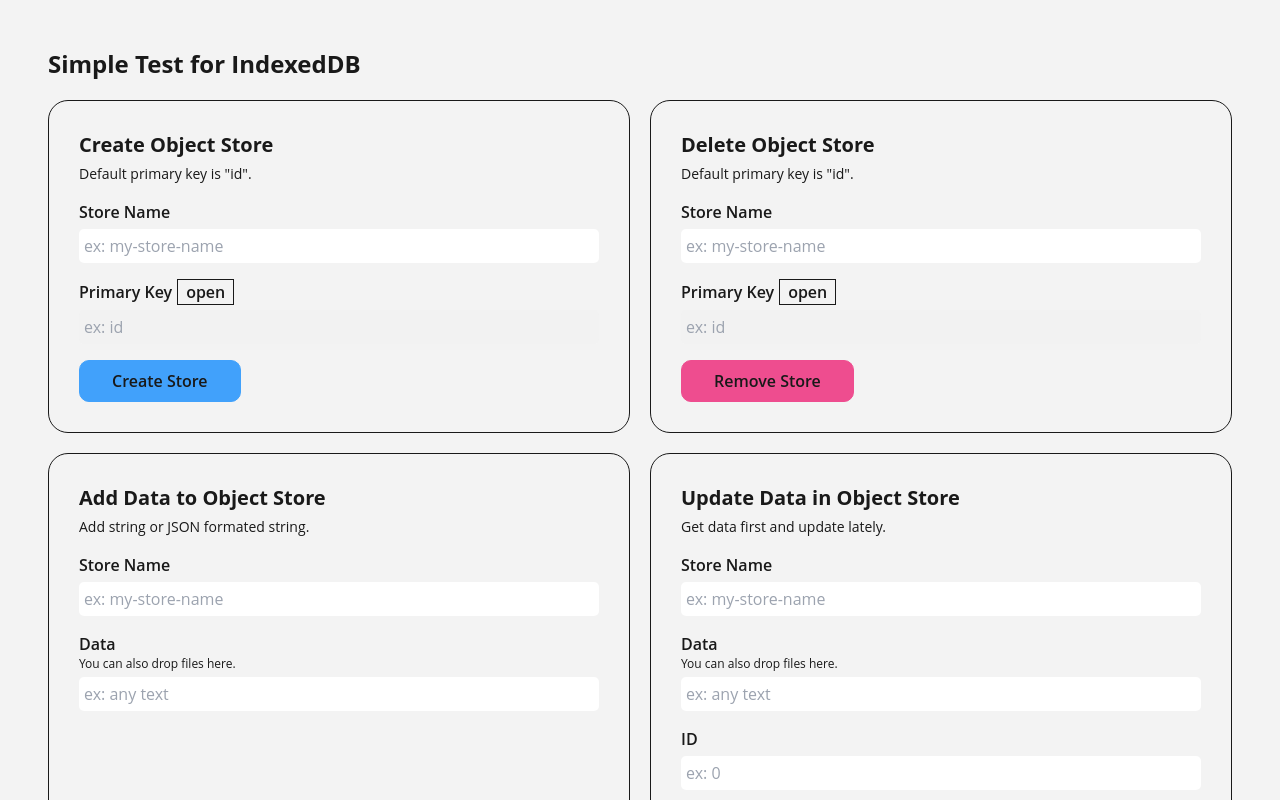
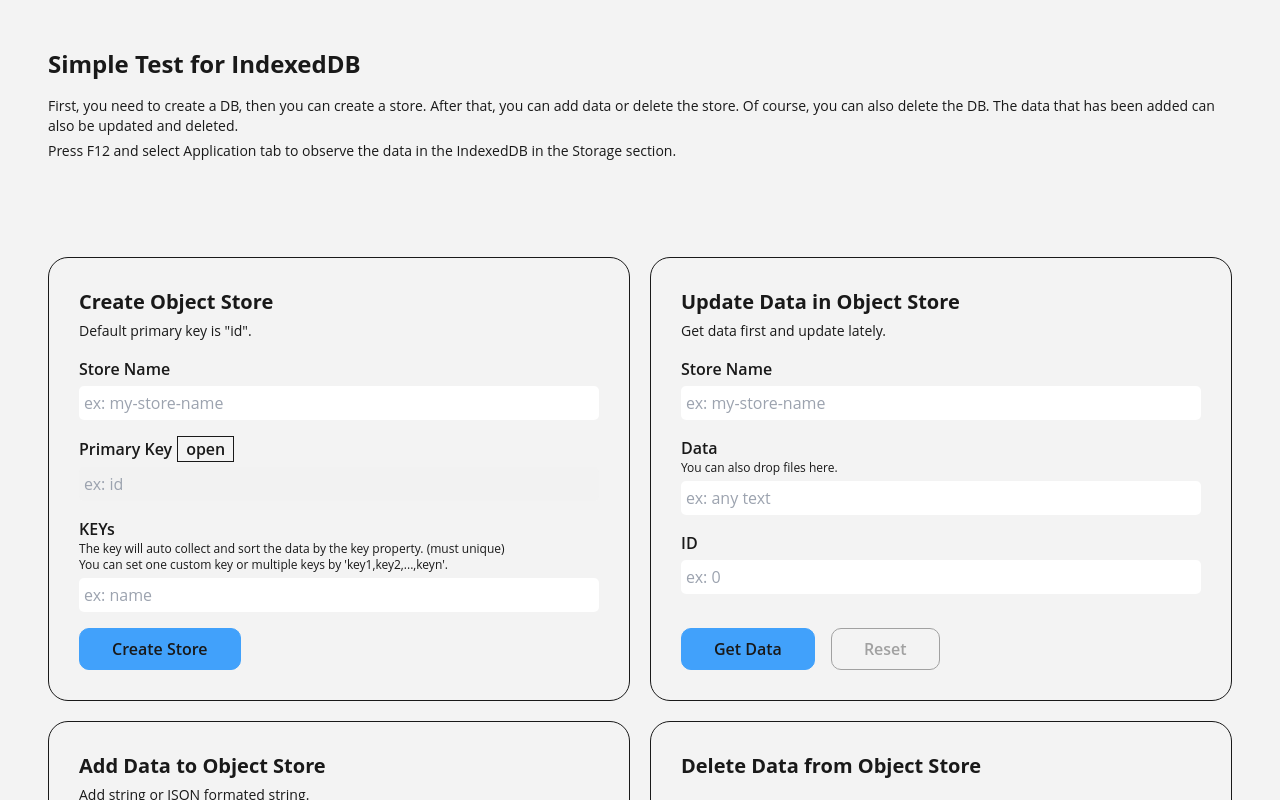
Before and after one commit to kwei/demoPages, a Next.js app in the folder my-app/: page /indexedDB in a window 1280 px wide. Shown: the top 800 px of the page. Built offline with nearby package versions, Linux system fonts and the light colour scheme.

Commit message:
feat: add createIndex

```diff
--- a/my-app/src/app/globals.css
+++ b/my-app/src/app/globals.css
@@ -42,6 +42,5 @@ body {
       rgb(var(--background-end-rgb))
     )
     rgb(var(--background-start-rgb));
-
   font-family: "Poppins", "Open Sans", Meiryo, 微軟正黑體, "MS UI Gothic", "MS PGothic", Arial, Helvetica, sans-serif !important;
 }
--- a/my-app/src/app/indexedDB/AddDataCard.tsx
+++ b/my-app/src/app/indexedDB/AddDataCard.tsx
@@ -40,7 +40,10 @@ export const AddDataCard = () => {
                     type = dataType.string
                 }
             }
-            dbHandler.addData(storeName, { value: convertedData, type })
+            dbHandler.addData(storeName, {
+                value: convertedData,
+                type
+            })
             .then(() => {
                 setToastTitle('Add Data')
                 setToastDesc('Success')
--- a/my-app/src/app/indexedDB/CreateStoreCard.tsx
+++ b/my-app/src/app/indexedDB/CreateStoreCard.tsx
@@ -9,6 +9,7 @@ import { useRef, useState } from "react"
 export const CreateStoreCard = () => {
     const storeNameRef = useRef<HTMLInputElement>(null)
     const storeKeyRef = useRef<HTMLInputElement>(null)
+    const keyRef = useRef<HTMLInputElement>(null)
     const [editKey, setEditKey] = useState<boolean>(false)
     const [isCreate, setIsCreate] = useState<boolean>(false)
     const toastRef = useRef<ToastRefType>(null)
@@ -17,13 +18,20 @@ export const CreateStoreCard = () => {
     const [toastType, setToastType] = useState<'success' | 'error' | 'warning'>('success')
 
     const createObjectStore = () => {
-        if (storeNameRef.current && storeKeyRef.current) {
+        if (storeNameRef.current && storeKeyRef.current && keyRef.current) {
             setIsCreate(true)
             const storeName = storeNameRef.current.value
             storeNameRef.current.value = ''
             const primaryKey = storeKeyRef.current.value
             storeKeyRef.current.value = ''
-            dbHandler.createStore(storeName, primaryKey === '' ? 'id' : primaryKey, primaryKey === '')
+            const customKeys = keyRef.current.value
+            keyRef.current.value = ''
+            dbHandler.createStore({
+                name: storeName,
+                primaryKey: primaryKey === '' ? 'id' : primaryKey,
+                autoIncrement: primaryKey === '',
+                indexes: customKeys.split(',').map(key => ({ name: key, key }))
+            })
             .then(() => {
                 setToastTitle('Create Store')
                 setToastDesc('Success')
@@ -74,6 +82,20 @@ export const CreateStoreCard = () => {
                     disabled={!editKey}
                 />
             </div>
+            <div className="relative flex flex-col gap-1.25">
+                <div className="relative flex flex-col gap-0.25">
+                    <span className="font-semibold">KEYs</span>
+                    <span className="font-normal text-xs">The key will auto collect and sort the data by the key property. (must unique)</span>
+                    <span className="font-normal text-xs">You can set one custom key or multiple keys by 'key1,key2,...,keyn'.</span>
+                </div>
+                <input
+                    ref={keyRef}
+                    className="p-1.25 rounded-1.25 outline-none text-black"
+                    name="KEY"
+                    type="text"
+                    placeholder="ex: name"
+                />
+            </div>
             <div className="relative flex flex-1 w-full items-end">
                 <Button onClick={createObjectStore} loading={isCreate} color="blue">Create Store</Button>
             </div>
--- a/my-app/src/app/indexedDB/DeleteStoreCard.tsx
+++ b/my-app/src/app/indexedDB/DeleteStoreCard.tsx
@@ -8,7 +8,6 @@ import { useRef, useState } from "react"
 
 export const DeleteStoreCard = () => {
     const storeNameRef = useRef<HTMLInputElement>(null)
-    const storeKeyRef = useRef<HTMLInputElement>(null)
     const [editKey, setEditKey] = useState<boolean>(false)
     const [isDelete, setIsDelete] = useState<boolean>(false)
     const toastRef = useRef<ToastRefType>(null)
@@ -17,13 +16,11 @@ export const DeleteStoreCard = () => {
     const [toastType, setToastType] = useState<'success' | 'error' | 'warning'>('success')
 
     const removeObjectStore = () => {
-        if (storeNameRef.current && storeKeyRef.current) {
+        if (storeNameRef.current) {
             setIsDelete(true)
             const storeName = storeNameRef.current.value
             storeNameRef.current.value = ''
-            const primaryKey = storeKeyRef.current.value
-            storeKeyRef.current.value = ''
-            dbHandler.removeStore(storeName, primaryKey === '' ? 'id' : primaryKey, primaryKey === '')
+            dbHandler.removeStore(storeName)
             .then(() => {
                 setToastTitle('Delete Store')
                 setToastDesc('Success')
@@ -44,10 +41,7 @@ export const DeleteStoreCard = () => {
 
     return (
         <Card className="flex-col gap-4 flex-1 shrink-0 basis-[48%]">
-            <div className="relative flex flex-col gap-1.25">
-                <span className="font-bold text-xl">Delete Object Store</span>
-                <span className="font-normal text-sm">Default primary key is "id".</span>
-            </div>
+            <span className="font-bold text-xl">Delete Object Store</span>
             <div className="relative flex flex-col gap-1.25">
                 <span className="font-semibold">Store Name</span>
                 <input
@@ -58,22 +52,6 @@ export const DeleteStoreCard = () => {
                     placeholder="ex: my-store-name"
                 />
             </div>
-            <div className="relative flex flex-col gap-1.25">
-                <span className="relative flex items-center font-semibold gap-1.25">
-                    Primary Key
-                    <span className="select-none cursor-pointer px-2 border border-[var(--border-rgb)]" onClick={triggerAbleInputKey}>
-                        {editKey ? 'close' : 'open'}
-                    </span>
-                </span>
-                <input
-                    ref={storeKeyRef}
-                    className="p-1.25 rounded-1.25 outline-none text-black"
-                    name="primaryKey"
-                    type="text"
-                    placeholder="ex: id"
-                    disabled={!editKey}
-                />
-            </div>
             <div className="relative flex flex-1 w-full items-end">
                 <Button onClick={removeObjectStore} loading={isDelete} color="red">Remove Store</Button>
             </div>
--- a/my-app/src/app/indexedDB/constants.ts
+++ b/my-app/src/app/indexedDB/constants.ts
@@ -1,3 +1,5 @@
+import { indexType } from "@/utils/indexedDBService"
+
 export interface fileObjectType {
     name: string
     type: string
@@ -11,3 +13,10 @@ export enum dataType {
     object,
     file
 }
+
+export interface storeScheme {
+    value: unknown
+    id?: number
+    type: dataType
+    keys?: indexType[]
+}
--- a/my-app/src/app/indexedDB/page.tsx
+++ b/my-app/src/app/indexedDB/page.tsx
@@ -28,16 +28,24 @@ export default function Home() {
 
     return (
       <>
+        <header className="sticky z-10 top-0 bg-[var(--background)] flex flex-col w-full gap-4 p-4 md:p-8 ml:p-12">
+          <h1 className="w-full text-2xl font-bold">Simple Test for IndexedDB</h1>
+          <p className="relative flex flex-col gap-1.25 text-sm">
+            <span>First, you need to create a DB, then you can create a store. After that, you can add data or delete the store. Of course, you can also delete the DB. The data that has been added can also be updated and deleted.</span>
+            <span>Press F12 and select Application tab to observe the data in the IndexedDB in the Storage section.</span>
+          </p>
+        </header>
+
         <main className="relative flex w-full h-full flex-row flex-wrap gap-5 p-4 md:p-8 ml:p-12">
-          <h1 className="w-full text-2xl font-bold">Simple Test for IndexedDB</h1>
           <CreateStoreCard />
+          <UpdateDataCard />
+          <AddDataCard />
+          <DeleteDataCard />
           <DeleteStoreCard />
-          <AddDataCard />
-          <UpdateDataCard />
-          <DeleteDataCard />
           <ActionCard />
         </main>
-        <footer className='relative flex flex-col gap-4 p-8 bg-[#191919FF] text-[#F3F3F3FF]'>
+
+        <footer className='relative flex flex-col items-center gap-4 p-8 bg-[#191919FF] text-[#F3F3F3FF]'>
           <span>Copyright &copy; 2023 KW Yeh</span>
           <div className='relative flex items-center gap-4'>
             <a
--- a/my-app/src/components/Toast.tsx
+++ b/my-app/src/components/Toast.tsx
@@ -37,8 +37,8 @@ export const Toast = forwardRef<ToastRefType, ToastPropsType>((props, ref) => {
 
     return (
         <div
-            className={`fixed rounded-5 z-10 border-2 flex flex-col ease-in-out bg-[var(--background)] left-[calc(50%-200px)] min-w-[400px] p-4 transition-all duration-300 top-4 ${style}`}
-            style={{ transform: startAnimation ? 'translate(0, 0)' : 'translate(0, -150px)' }}
+            className={`fixed rounded-5 z-30 border-2 flex flex-col ease-in-out bg-[var(--background)] right-4 w-[330px] md:w-auto md:min-w-[300px] p-4 transition-all duration-300 top-4 ${style}`}
+            style={{ transform: startAnimation ? 'translate(0, 0)' : 'translate(120%, 0)' }}
         >
             <span className="font-semibold text-xl">{title}</span>
             <span className="font-normal text-sm">{desc}</span>
--- a/my-app/src/utils/indexedDBHandler.ts
+++ b/my-app/src/utils/indexedDBHandler.ts
@@ -1,4 +1,5 @@
-import { IndexedDB } from './indexedDBService'
+import { storeScheme } from '@/app/indexedDB/constants'
+import { IndexedDB, storeConfigType } from './indexedDBService'
 
 const SHOULD_OPEN_DB_FIRST = 'Should open DB connection first by clicking "Create DB" button.'
 
@@ -15,13 +16,13 @@ const dbService = () => {
         })
     }
 
-    const createStore = (name: string, primaryKey: string, autoIncrement: boolean) => {
+    const createStore = (config: storeConfigType) => {
         return new Promise(async (resolve, reject) => {
             if (!IndexedDBService) reject(SHOULD_OPEN_DB_FIRST)
             else {
                 IndexedDBService.closeDB()
                 IndexedDBService.newVersion()
-                IndexedDBService.setStore({ name, primaryKey, autoIncrement })
+                IndexedDBService.setStore(config)
                 await IndexedDBService.openDB().then(() => console.log('createStore success'))
                 IndexedDBService.closeDB()
                 resolve('Create Store Success')
@@ -29,13 +30,13 @@ const dbService = () => {
         })
     }
 
-    const removeStore = (name: string, primaryKey: string, autoIncrement: boolean) => {
+    const removeStore = (name: string) => {
         return new Promise(async (resolve, reject) => {
             if (!IndexedDBService) reject(SHOULD_OPEN_DB_FIRST)
             else {
                 IndexedDBService.closeDB()
                 IndexedDBService.newVersion()
-                await IndexedDBService.rmStore({ name, primaryKey, autoIncrement })
+                await IndexedDBService.rmStore(name)
                 IndexedDBService.closeDB()
                 resolve('Delete Store Success')
             }
@@ -64,7 +65,7 @@ const dbService = () => {
         })
     }
 
-    const addData = (storeName: string, data: unknown) => {
+    const addData = (storeName: string, data: storeScheme) => {
         return new Promise(async (resolve, reject) => {
             if (!IndexedDBService) reject(SHOULD_OPEN_DB_FIRST)
             else {
@@ -77,7 +78,7 @@ const dbService = () => {
         })
     }
 
-    const updateData = (storeName: string, data: unknown) => {
+    const updateData = (storeName: string, data: storeScheme) => {
         return new Promise(async (resolve, reject) => {
             if (!IndexedDBService) reject(SHOULD_OPEN_DB_FIRST)
             else {
```
Also changed, not shown: my-app/src/app/indexedDB/UpdateDataCard.tsx (+14 -5 lines), my-app/src/utils/indexedDBService.ts (+26 -10 lines).
